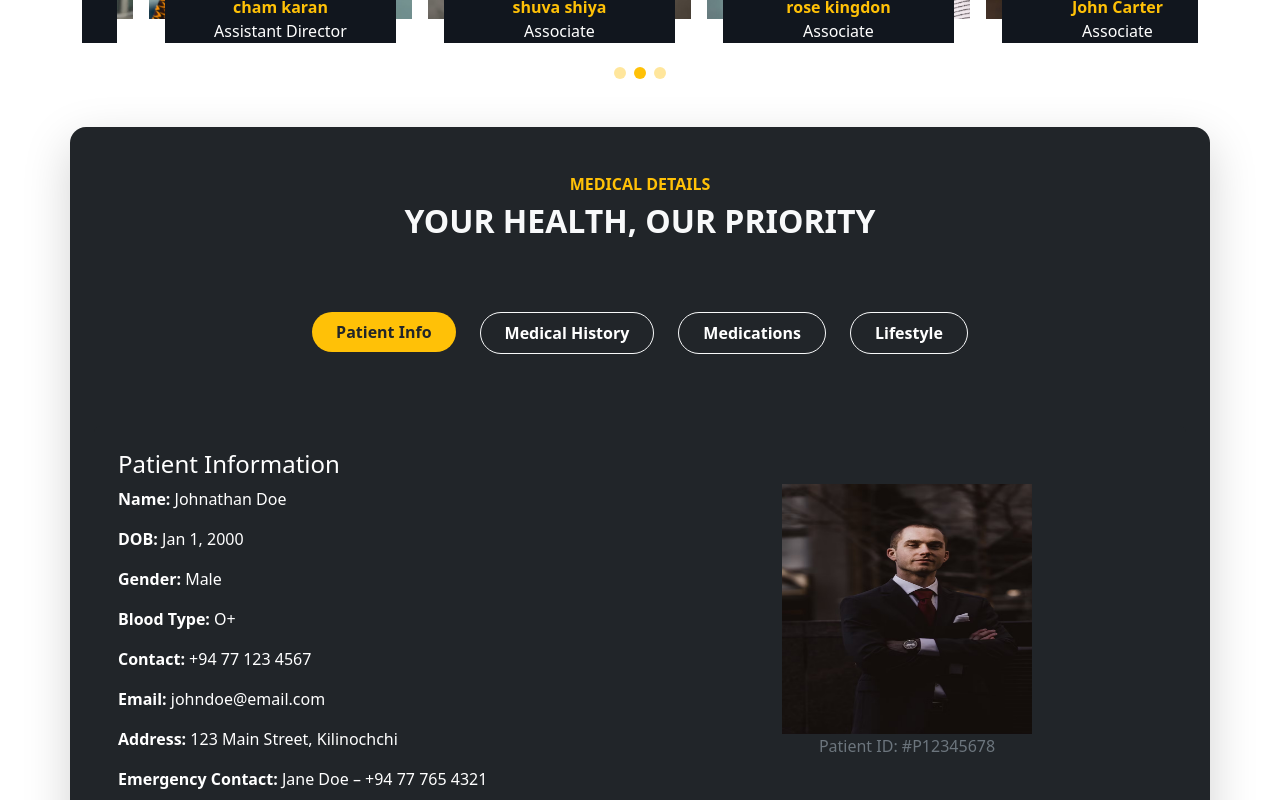
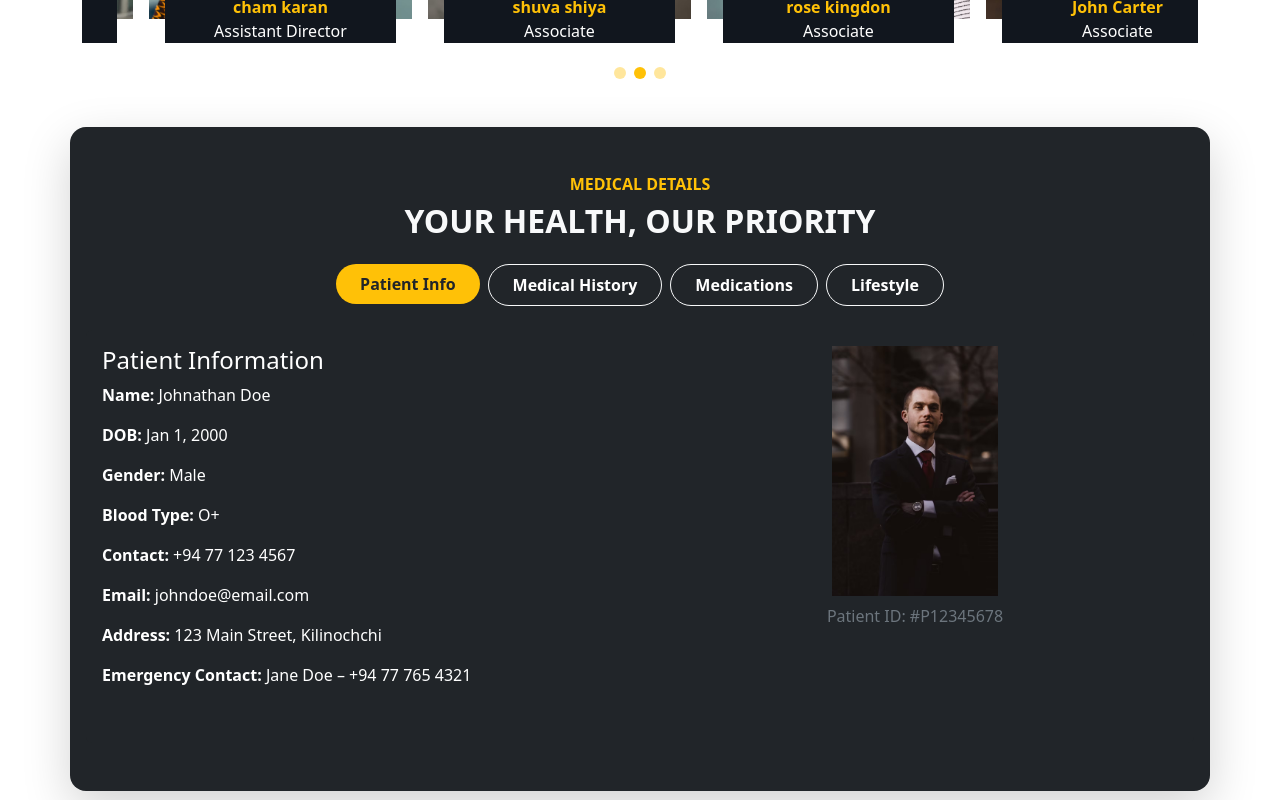
Before and after one commit to Abishan1127/Frontend_Task, a React (Vite) app: page / in a window 1280 px wide. Shown: the part 4680-5480 px from the top of the page. Built offline with nearby package versions, Linux system fonts and the light colour scheme.

Commit message:
changes on taps

```diff
--- a/src/components/MedicalDetails.jsx
+++ b/src/components/MedicalDetails.jsx
@@ -12,12 +12,12 @@ export default function MedicalDetails() {
 
   return (
     <div className="container-fluid my-5">
-      <div className="container text-center bg-dark py-5 px-4 rounded-4 shadow-lg">
+      <div className="container text-center bg-dark py-5 px-3 rounded-4 shadow-lg">
         <h6 className="text-warning fw-semibold mb-2">MEDICAL DETAILS</h6>
         <h2 className="fw-bold text-light mb-4">YOUR HEALTH, OUR PRIORITY</h2>
 
         {/* Tabs */}
-        <ul className="nav justify-content-center gap-4 mb-4 flex-wrap py-5">
+        <ul className="nav justify-content-center gap-2 mb-4 flex-wrap">
           {['personal', 'education', 'languages', 'interest'].map((tab) => (
             <li className="nav-item" key={tab}>
               <button className={tabStyle(tab)} onClick={() => setActiveTab(tab)}>
@@ -33,10 +33,10 @@ export default function MedicalDetails() {
         </ul>
 
         {/* Tab Content */}
-        <div className="p-4 text-white text-start bg-dark rounded">
+        <div className="p-3 text-white text-start bg-dark rounded">
           {activeTab === 'personal' && (
             <div className="row">
-              <div className="col-md-6">
+              <div className="col-12 col-md-6 mb-4">
                 <h4>Patient Information</h4>
                 <p><strong>Name:</strong> Johnathan Doe</p>
                 <p><strong>DOB:</strong> Jan 1, 2000</p>
@@ -47,9 +47,8 @@ export default function MedicalDetails() {
                 <p><strong>Address:</strong> 123 Main Street, Kilinochchi</p>
                 <p><strong>Emergency Contact:</strong> Jane Doe – +94 77 765 4321</p>
               </div>
-              <div className="col-md-6 d-flex flex-column align-items-center justify-content-center">
-                <img src={team8} alt="Profile" className="img-fluid "
-                style={{height:'250px' , width: '250px'}}/>
+              <div className="col-12 col-md-6 text-center">
+                <img src={team8} alt="Profile" className="img-fluid mb-2" style={{ maxHeight: '250px', maxWidth: '250px' }} />
                 <p className="text-secondary">Patient ID: #P12345678</p>
               </div>
             </div>
@@ -57,7 +56,7 @@ export default function MedicalDetails() {
 
           {activeTab === 'education' && (
             <div className="row">
-              <div className="col-md-6">
+              <div className="col-12 col-md-6 mb-4">
                 <h4 className="text-warning">Medical History</h4>
                 <ul className="list-unstyled lh-lg">
                   <li><strong>Asthma:</strong> Diagnosed 2012</li>
@@ -72,7 +71,7 @@ export default function MedicalDetails() {
                   <li><strong>Seasonal Allergies:</strong> Mild symptoms</li>
                 </ul>
               </div>
-              <div className="col-md-6">
+              <div className="col-12 col-md-6">
                 <div className="bg-secondary rounded p-3 text-dark">
                   <h6 className="fw-bold">Diagnosis Summary</h6>
                   <p><strong>Surgeries:</strong> 1</p>
@@ -86,8 +85,9 @@ export default function MedicalDetails() {
 
           {activeTab === 'languages' && (
             <div className="row">
-              <div className="col-md-12">
+              <div className="col-12">
                 <h4 className="text-light mb-3 text-center">Current Medications</h4>
+                <div className="table-responsive">
                   <table className="table table-dark table-bordered table-sm">
                     <thead>
                       <tr>
@@ -119,13 +119,13 @@ export default function MedicalDetails() {
                     </tbody>
                   </table>
                 </div>
-
+              </div>
             </div>
           )}
 
           {activeTab === 'interest' && (
             <div className="row">
-              <div className="col-md-6">
+              <div className="col-12 col-md-6 mb-4">
                 <h4 className="text-light mb-3">Lifestyle & Wellness Habits</h4>
                 <ul className="list-unstyled lh-lg">
                   <li><strong>Smoking:</strong> Never smoked</li>
@@ -138,7 +138,7 @@ export default function MedicalDetails() {
                   <li><strong>Preventive Care:</strong> Annual checkups</li>
                 </ul>
               </div>
-              <div className="col-md-6">
+              <div className="col-12 col-md-6">
                 <h6 className="text-light">Weekly Activity Goal</h6>
                 <div className="progress mb-3" style={{ height: '20px' }}>
                   <div className="progress-bar bg-success" style={{ width: '75%' }}>
```
Lines whose indentation alone changed are shown as unchanged.
